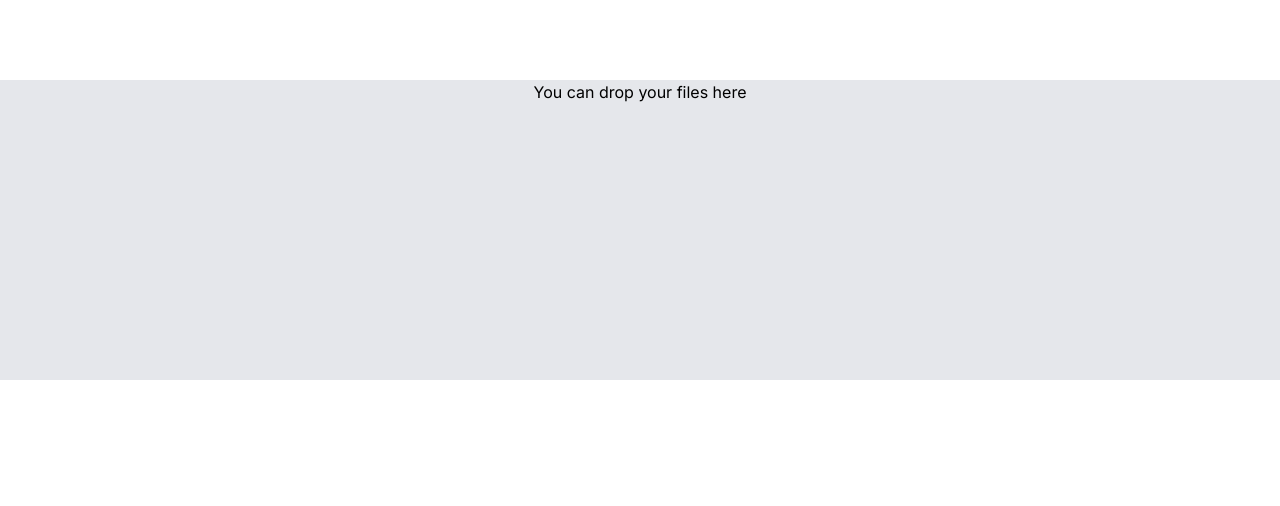
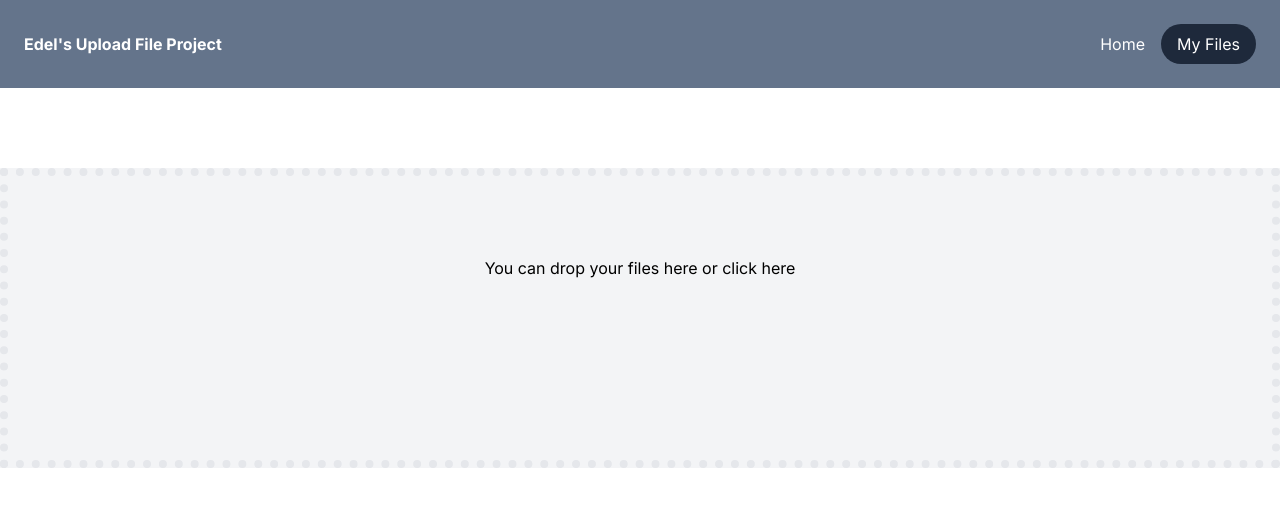
Before and after one commit to edeliscoding/Drag-N-Drop, a Next.js app: page / in a window 1280 px wide. Shown: the top 506 px of the page. Built offline with nearby package versions, Linux system fonts and the light colour scheme.

Commit message:
added tagging and videos

```diff
--- /dev/null
+++ b/app/_document.js
@@ -0,0 +1,13 @@
+import { Html, Head, Main, NextScript } from "next/document";
+
+export default function Document() {
+  return (
+    <Html>
+      <Head />
+      <body>
+        <Main />
+        <NextScript />
+      </body>
+    </Html>
+  );
+}
--- /dev/null
+++ b/app/components/Navbar.js
@@ -0,0 +1,25 @@
+import Link from "next/link";
+import React from "react";
+
+const Navbar = () => {
+  return (
+    <div className="w-full bg-slate-500 p-6">
+      <div className="max-w-7xl mx-auto flex justify-between items-center">
+        <h1 className="text-white font-bold">Edel's Upload File Project</h1>
+        <nav className="flex gap-4 items-center text-white">
+          <Link className="active" href="/">
+            Home
+          </Link>
+          <Link
+            className="text-white bg-slate-800 px-4 py-2 rounded-full"
+            href="/myfiles"
+          >
+            My Files
+          </Link>
+        </nav>
+      </div>
+    </div>
+  );
+};
+
+export default Navbar;
--- a/app/layout.js
+++ b/app/layout.js
@@ -1,17 +1,27 @@
-import './globals.css'
-import { Inter } from 'next/font/google'
+import "./globals.css";
+import { Inter } from "next/font/google";
+import Navbar from "./components/Navbar";
 
-const inter = Inter({ subsets: ['latin'] })
+const inter = Inter({ subsets: ["latin"] });
 
 export const metadata = {
-  title: 'Create Next App',
-  description: 'Generated by create next app',
-}
+  title: "Create Next App",
+  description: "Generated by create next app",
+};
 
 export default function RootLayout({ children }) {
   return (
     <html lang="en">
-      <body className={inter.className}>{children}</body>
+      <body className={inter.className}>
+        <script
+          src="https://product-gallery.cloudinary.com/all.js"
+          type="text/javascript"
+        ></script>
+        <div className="">
+          <Navbar />
+          {children}
+        </div>
+      </body>
     </html>
-  )
+  );
 }
--- /dev/null
+++ b/app/myfiles/page.jsx
@@ -0,0 +1,28 @@
+"use client";
+import Head from "next/head";
+import Script from "next/script";
+import { useEffect, useRef } from "react";
+
+export default function MyPage() {
+  const containerRef = useRef(null);
+  useEffect(() => {
+    cloudinary
+      .galleryWidget({
+        container: "#my-gallery",
+        cloudName: "edel-upload",
+        aspectRatio: "16:9",
+        mediaAssets: [
+          { tag: "animal" },
+          { tag: "design" },
+          { tag: "wow" },
+          { tag: "videos", mediaType: "video" },
+        ],
+      })
+      .render();
+  }, []);
+  return (
+    <div ref={containerRef} className="max-w-7xl mx-auto mt-10" id="my-gallery">
+      {/* <Script src="https://product-gallery.cloudinary.com/all.js" /> */}
+    </div>
+  );
+}
--- a/app/page.js
+++ b/app/page.jsx
@@ -84,11 +84,13 @@ export default function Home() {
   return (
     <div className="App">
       <div
-        className="dropzone bg-gray-200 h-[300px] text-center max-w-7xl mx-auto mt-20"
+        className="dropzone bg-gray-100 h-[300px] text-center max-w-7xl mx-auto mt-20 border-8 border-dotted pt-20 font-500"
         {...getRootProps()}
       >
         <input {...getInputProps()} />
-        {isDragActive ? "Drag Active" : "You can drop your files here"}
+        {isDragActive
+          ? "Drag Active"
+          : "You can drop your files here or click here"}
       </div>
       <div>
         {images.length > 0 && (
```
